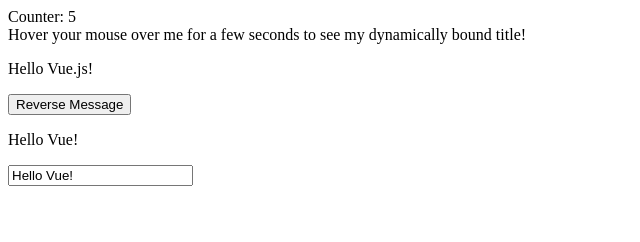
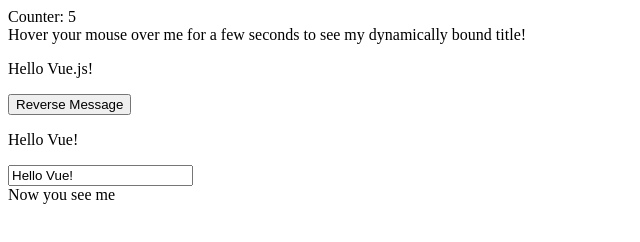
Before and after one commit to Juliowebnet/Vue-v3-holaMundo, a plain HTML site: page index.html in a window 1280 px wide. Shown: the whole page, without its empty margins (0-640 px from the left). Drawn offline with nearby package versions, Linux system fonts and the light colour scheme.

Commit message:
Se agrego la directiva v-if

```diff
--- a/index.html
+++ b/index.html
@@ -28,6 +28,10 @@
         <input v-model="message"/>
     </div>
 
+    <div id="conditional-rendering">
+        <span v-if="seen">Now you see me</span>
+    </div>
+
     <script src="https://unpkg.com/vue@next"></script>
     <script src="./script.js"></script>
 </body>
--- a/script.js
+++ b/script.js
@@ -43,7 +43,16 @@ const TwoWayBinding = {
     }
 }
 
+const ConditionalRendering = {
+    data() {
+        return {
+            seen: true
+        }
+    }
+}
+
 Vue.createApp(Counter).mount('#counter')
 Vue.createApp(AttributeBinding).mount('#bind-attribute')
 Vue.createApp(EventHandling).mount('#event-handling')
 Vue.createApp(TwoWayBinding).mount('#two-way-binding')
+Vue.createApp(ConditionalRendering).mount('#conditional-rendering')
```
